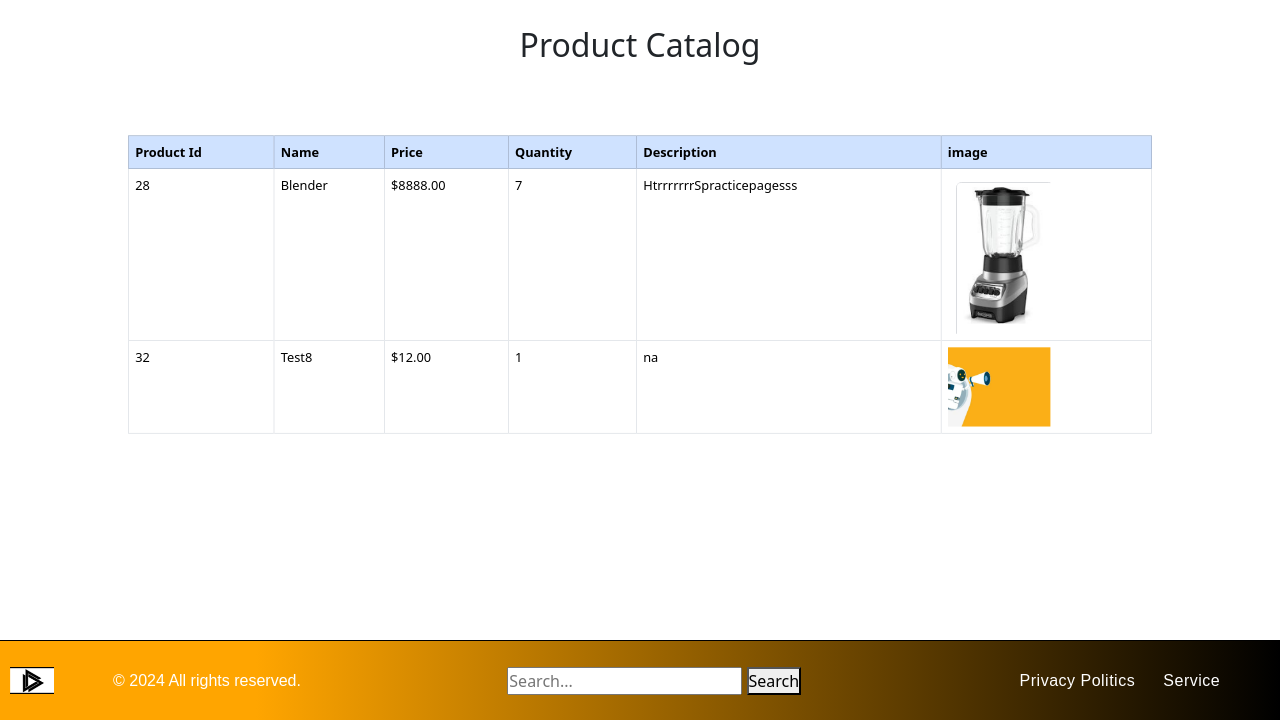
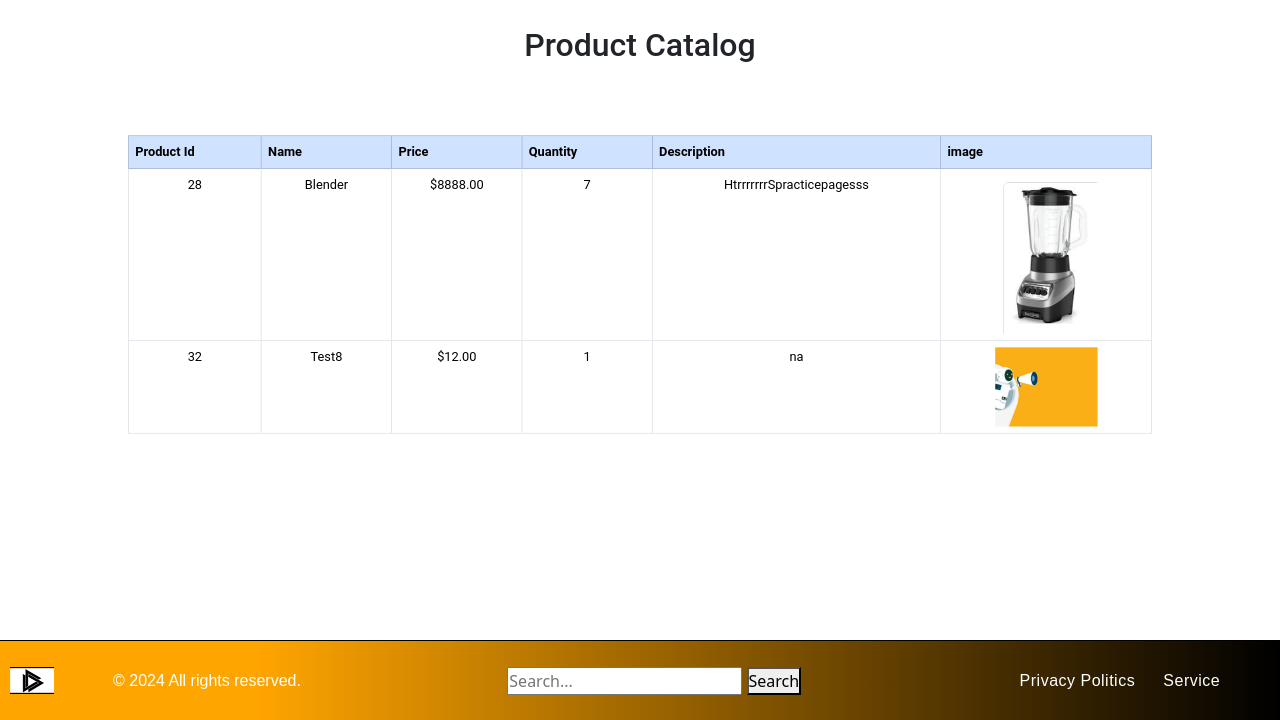
Before and after one commit to kris-veto/File-management-system-with-PHP, a PHP site: page /view.php in a window 1280 px wide. Shown: the part 80-800 px from the top of the page. Run offline with PHP 8.4, Linux system fonts and the light colour scheme; data comes from the database, SQL or seed files in the repository.

Commit message:
Update style.css

```diff
--- a/php_Product_Management_System/css/style.css
+++ b/php_Product_Management_System/css/style.css
@@ -71,7 +71,9 @@ section{
 }
 
 h2{
-  margin: 1%;
+  margin: 2%;
+  font-family: "Roboto", sans-serif;
+  text-align:center;
 }
 
 input[type="submit"]{
@@ -87,3 +89,39 @@ input[type="submit"]:hover {
   background: #e68a00;
   color: white;
 }
+
+
+.img-fluid{
+  width: 10vw;
+  height: auto;
+}
+
+/***/
+
+table{
+  font-family: "Roboto", sans-serif;
+  scale: 0.8;
+  border: 1px solid lightgray;
+  border-collapse: collapse;
+  width: 100%;
+}
+th {
+  min-width: 7vw;
+  background-color: rgb(214, 229, 255); /* Blue background for header */
+  padding: 8px;
+  text-align: left;
+  font-weight: bold;
+  }
+td {
+
+  padding: 8px;
+  border: 1px solid lightgray; /* Light gray border for rows */
+  text-align: center;
+}
+tr{
+
+  justify-content: left
+}
+tr: hover{
+  background-color:#E8E8E8;
+}
```
